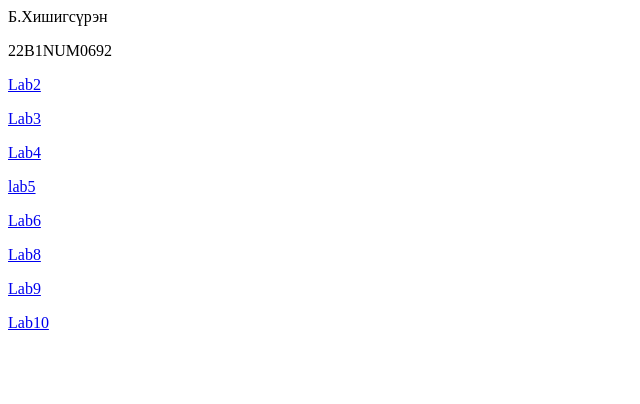
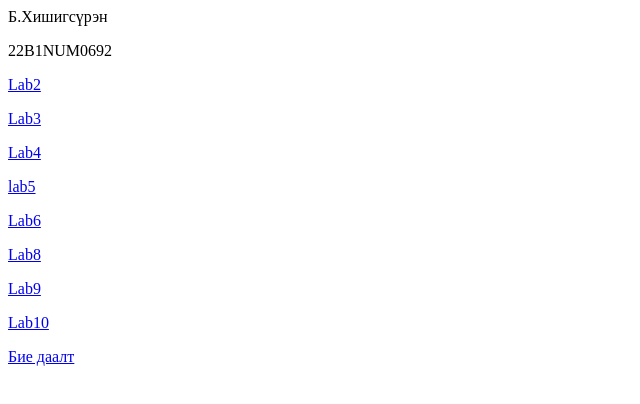
Before and after one commit to Khishigee0601/khishigee, a plain HTML site: page index.html in a window 1280 px wide. Shown: the full height of the page, 0-640 px from the left. Drawn offline with Linux system fonts and the light colour scheme.

Commit message:
index.html

```diff
--- a/index.html
+++ b/index.html
@@ -12,6 +12,8 @@
             <p> <a href="lab8/index.html" class="button">Lab8</a></p>
             <p> <a href="lab9/index.html" class="button">Lab9</a></p>
             <p> <a href="lab10/index.html" class="button">Lab10</a></p>
+            <p> <a href="biy daalt/index.html" class="button">Бие даалт</a></p>
+
 
 </body>
 </html>
```
